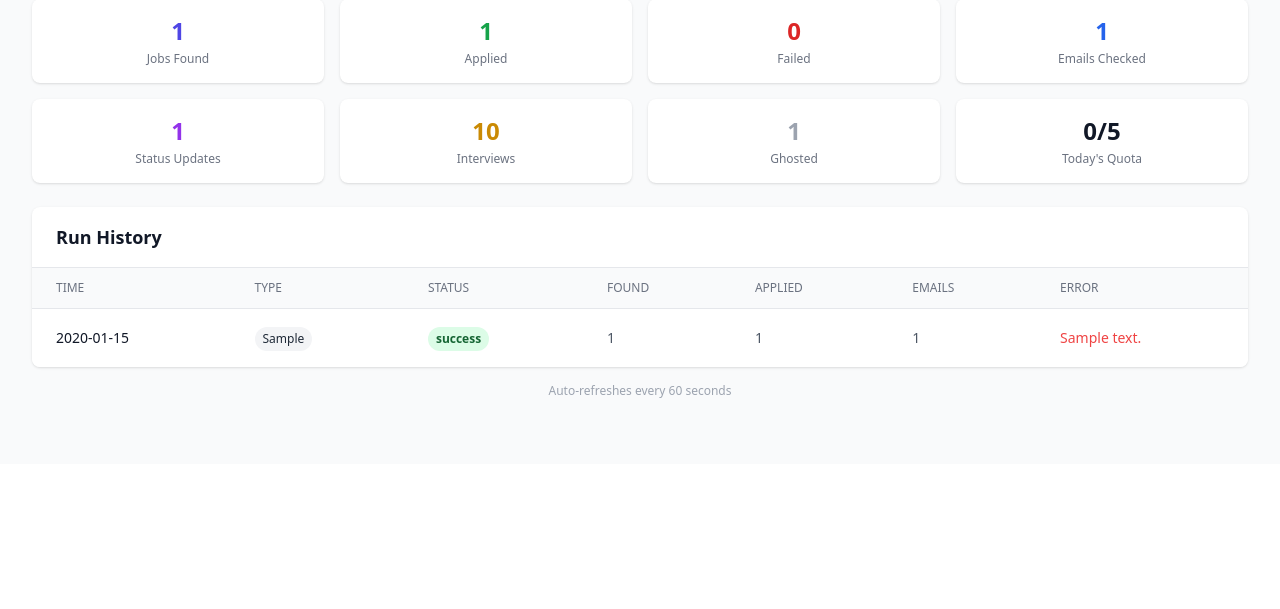
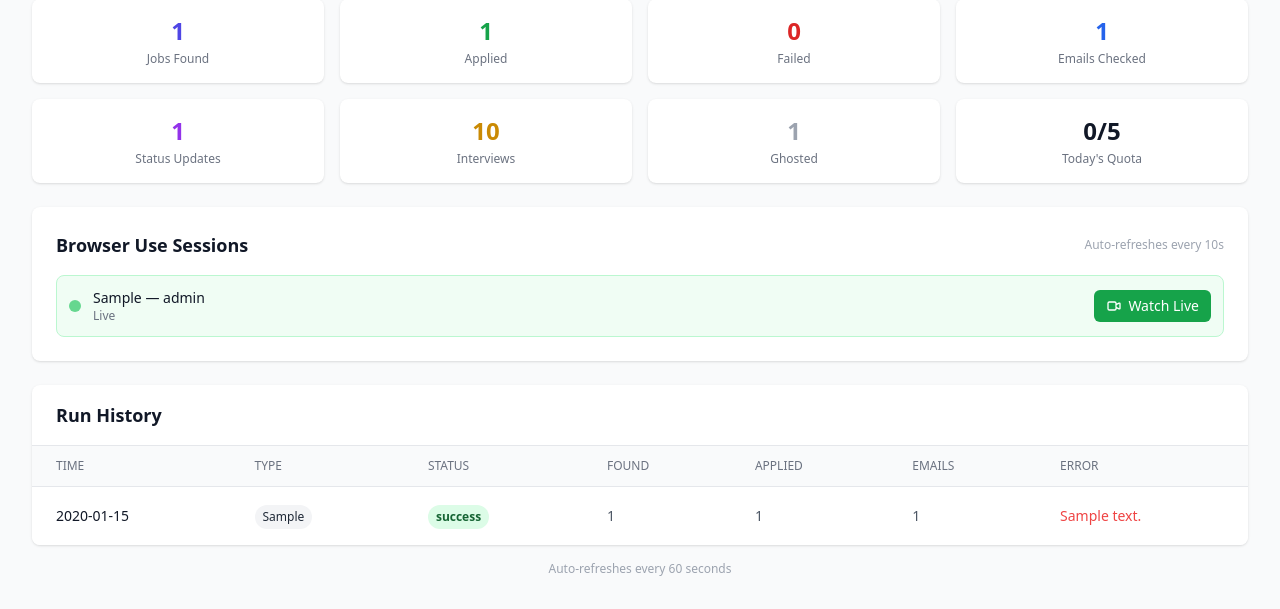
Before and after one commit to SaahithV6/job-application-pipeline, a Flask app: page /status in a window 1280 px wide. Shown: the part 336-945 px from the top of the page. Before the commit the page ends 734 px from the top, so only its background shows below. Run offline with Flask 3, Linux system fonts and the light colour scheme; data comes from the database, SQL or seed files in the repository; tables that the repository leaves empty hold one stand-in row (values such as "Sample post"); some libraries are stand-ins or nearby versions.

Commit message:
Add Browser Use session monitoring to dashboard

```diff
--- a/dashboard/app.py
+++ b/dashboard/app.py
@@ -243,6 +243,21 @@ def api_sync_bulk():
     return jsonify({"success": True, "synced": len(results), "results": results})
 
 
+@app.route("/api/pipeline/sessions")
+def api_pipeline_sessions():
+    """Return recent applications that have Browser Use session URLs."""
+    with db.get_db() as conn:
+        rows = conn.execute(
+            """SELECT id, company, role, date_applied, status, browser_session_id,
+                      browser_live_url, updated_at
+               FROM applications
+               WHERE browser_live_url IS NOT NULL AND browser_live_url != ''
+               ORDER BY date_applied DESC LIMIT 20""",
+        ).fetchall()
+        sessions = [dict(r) for r in rows]
+    return jsonify({"sessions": sessions})
+
+
 @app.route("/api/pipeline/status")
 def api_pipeline_status():
     latest = db.get_latest_pipeline_run()
--- a/dashboard/templates/status.html
+++ b/dashboard/templates/status.html
@@ -89,6 +89,17 @@
 </div>
 {% endif %}
 
+<!-- Active Browser Sessions -->
+<div class="bg-white rounded-lg shadow p-6 mb-6" id="active-sessions">
+    <div class="flex items-center justify-between mb-4">
+        <h2 class="text-lg font-semibold text-gray-900">Browser Use Sessions</h2>
+        <span class="text-xs text-gray-400" id="sessions-refresh">Auto-refreshes every 10s</span>
+    </div>
+    <div id="sessions-list">
+        <p class="text-sm text-gray-500">Loading sessions...</p>
+    </div>
+</div>
+
 <!-- Run History -->
 <div class="bg-white rounded-lg shadow overflow-hidden">
     <div class="px-6 py-4 border-b border-gray-200">
@@ -152,37 +163,84 @@
 
 {% block scripts %}
 <script>
-// Auto-refresh every 60 seconds
-setInterval(() => {
-    window.location.reload();
-}, 60000);
+// Auto-refresh page every 60 seconds
+setInterval(() => { window.location.reload(); }, 60000);
+
+// Relative time helper
+function timeAgo(ts) {
+    if (!ts) return '';
+    const d = new Date(ts + (ts.includes('T') ? '' : 'T00:00:00') + 'Z');
+    const diff = Math.floor((new Date() - d) / 1000);
+    if (diff < 60) return diff + 's ago';
+    if (diff < 3600) return Math.floor(diff/60) + 'm ago';
+    if (diff < 86400) return Math.floor(diff/3600) + 'h ago';
+    return Math.floor(diff/86400) + 'd ago';
+}
 
 // Show relative time for last run
 {% if latest %}
 (function() {
     const ts = "{{ latest.finished_at or latest.started_at }}";
     if (!ts) return;
-    const d = new Date(ts + (ts.includes('T') ? '' : 'T00:00:00') + 'Z');
-    const now = new Date();
-    const diff = Math.floor((now - d) / 1000);
-    let ago;
-    if (diff < 60) ago = diff + 's ago';
-    else if (diff < 3600) ago = Math.floor(diff/60) + 'm ago';
-    else if (diff < 86400) ago = Math.floor(diff/3600) + 'h ago';
-    else ago = Math.floor(diff/86400) + 'd ago';
+    const ago = timeAgo(ts);
     document.getElementById('last-run-time').innerHTML =
         'Last run: <strong>' + ago + '</strong> &middot; Type: {{ latest.run_type }}';
 
-    // Color the status dot based on recency
+    const d = new Date(ts + (ts.includes('T') ? '' : 'T00:00:00') + 'Z');
+    const diff = Math.floor((new Date() - d) / 1000);
     const dot = document.getElementById('status-dot');
-    if (diff > 172800) { // >48h
+    if (diff > 172800) {
         dot.className = 'w-4 h-4 rounded-full bg-red-500';
         document.getElementById('status-text').textContent = 'Pipeline Stale';
-    } else if (diff > 86400) { // >24h
+    } else if (diff > 86400) {
         dot.className = 'w-4 h-4 rounded-full bg-yellow-500';
         document.getElementById('status-text').textContent = 'Pipeline Overdue';
     }
 })();
 {% endif %}
+
+// Poll for active browser sessions
+async function loadSessions() {
+    try {
+        const resp = await fetch('/api/pipeline/sessions');
+        const data = await resp.json();
+        const el = document.getElementById('sessions-list');
+        const sessions = data.sessions || [];
+        if (sessions.length === 0) {
+            el.innerHTML = '<p class="text-sm text-gray-400">No recent browser sessions.</p>';
+            return;
+        }
+        let html = '<div class="space-y-3">';
+        sessions.forEach(s => {
+            const isActive = !s.finished_at || (Date.now() - new Date(s.date_applied + 'Z')) < 600000;
+            const dotClass = isActive ? 'bg-green-500 animate-pulse' : 'bg-gray-300';
+            const label = isActive ? 'Live' : timeAgo(s.date_applied);
+            html += `
+            <div class="flex items-center justify-between p-3 rounded-lg border ${isActive ? 'border-green-200 bg-green-50' : 'border-gray-100 bg-gray-50'}">
+                <div class="flex items-center space-x-3">
+                    <div class="w-3 h-3 rounded-full ${dotClass}"></div>
+                    <div>
+                        <p class="text-sm font-medium text-gray-900">${s.company} &mdash; ${s.role}</p>
+                        <p class="text-xs text-gray-500">${label}</p>
+                    </div>
+                </div>
+                <a href="${s.browser_live_url}" target="_blank"
+                   class="inline-flex items-center px-3 py-1.5 text-sm font-medium rounded-md ${isActive ? 'bg-green-600 text-white hover:bg-green-700' : 'bg-gray-200 text-gray-700 hover:bg-gray-300'}">
+                    <svg class="w-4 h-4 mr-1.5" fill="none" stroke="currentColor" viewBox="0 0 24 24">
+                        <path stroke-linecap="round" stroke-linejoin="round" stroke-width="2" d="M15 10l4.553-2.276A1 1 0 0121 8.618v6.764a1 1 0 01-1.447.894L15 14M5 18h8a2 2 0 002-2V8a2 2 0 00-2-2H5a2 2 0 00-2 2v8a2 2 0 002 2z"/>
+                    </svg>
+                    ${isActive ? 'Watch Live' : 'View Recording'}
+                </a>
+            </div>`;
+        });
+        html += '</div>';
+        el.innerHTML = html;
+    } catch(e) {
+        document.getElementById('sessions-list').innerHTML =
+            '<p class="text-sm text-gray-400">Could not load sessions.</p>';
+    }
+}
+loadSessions();
+setInterval(loadSessions, 10000);
 </script>
 {% endblock %}
```
Also changed, not shown: dashboard/templates/index.html (+9 -0 lines).
